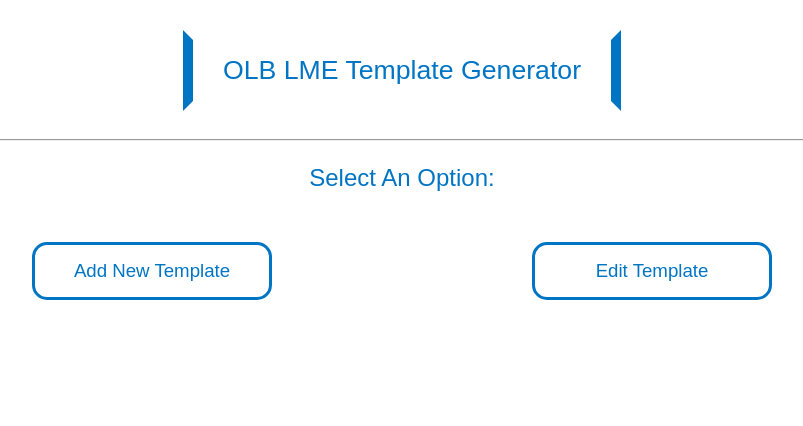
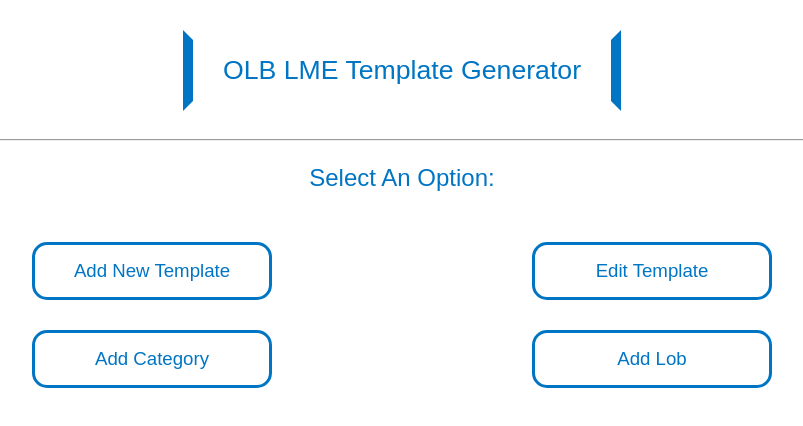
Before and after one commit to pghandour/olb_lme_server, a React (Create React App) app in the folder client/: page / in a window 1280 px wide. Shown: the top 426 px of the page, without its empty margins (238-1041 px from the left). Built offline with nearby package versions, Linux system fonts and the light colour scheme.

Commit message:
Added Add Lob and Add Category buttons

```diff
--- a/client/src/App.js
+++ b/client/src/App.js
@@ -9,6 +9,8 @@ import Category from './components/Category';
 import SelectTemplate from './components/SelectTemplate';
 import EditTemplate from './components/EditTemplate';
 import AddTemplate from './components/AddTemplate';
+import AddCategory from './components/AddCategory';
+import AddLob from './components/AddLob';
 
 const App = () => (
   <div className='App'>
@@ -25,6 +27,8 @@ const App = () => (
       <Route path='/select-template/:lob/:category' component={SelectTemplate} />
       <Route path='/edit-template/:lob/:category/:name' component={EditTemplate} />
       <Route path='/add-new-template' component={AddTemplate} />
+      <Route path='/add-new-category' component={AddCategory} />
+      <Route path='/add-new-lob' component={AddLob} />
     </Switch>
   </div>
 );
@@ -41,6 +45,12 @@ const Homepage = ({ match }) => (
       <Link to={`${match.url}lob`}>
         <button type='button' className='linkBtn'>Edit Template</button>
       </Link>
+      <Link to={`${match.url}add-new-category`}>
+        <button type='button' className='linkBtn'>Add Category</button>
+      </Link>
+      <Link to={`${match.url}add-new-lob`}>
+        <button type='button' className='linkBtn'>Add Lob</button>
+      </Link>
     </div>
   </div>
 );
```
